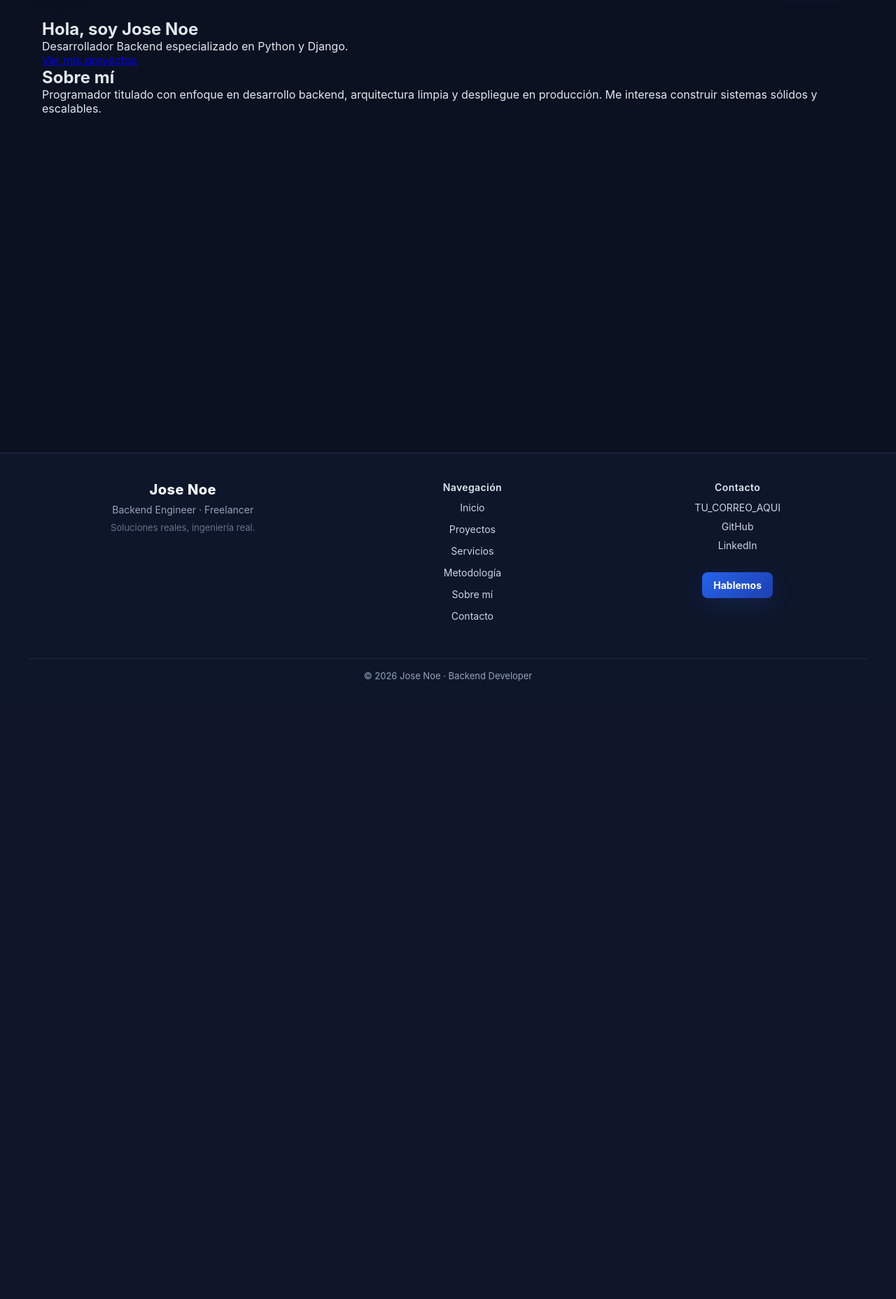
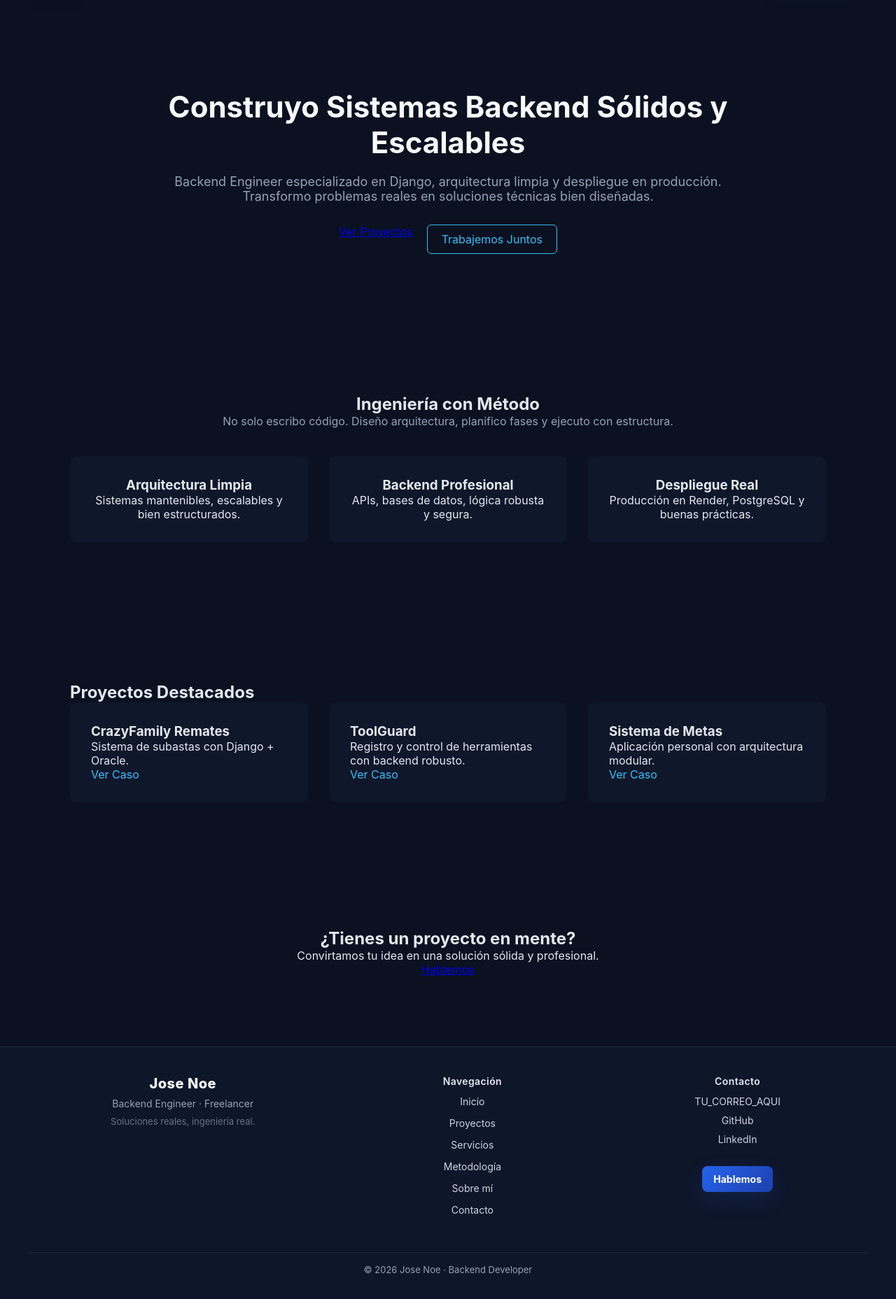
Before and after one commit to JoseNoeT/Portafolio, a Django app: template templates/home.html in a window 1280 px wide. Shown: the part 73-1930 px from the top of the page at 70% size. Before the commit the page ends 1047 px from the top, so only its background shows below. Run offline with Django 5.2, Linux system fonts and the light colour scheme; the template is opened without the code that fills it, so the values that code supplies are empty.

Commit message:
Add page templates and base CSS for pages

```diff
--- /dev/null
+++ b/static/css/about.css
@@ -0,0 +1,6 @@
+/* static/css/about.css - minimal styles for About page */
+.about-hero{ padding: 64px 20px; text-align:center; }
+.about-title{ color:#f8fafc; font-size:32px; margin-bottom:8px; }
+.about-lead{ color:#94a3b8; margin-bottom:18px; }
+.about-history, .about-stack, .about-values{ padding:28px 20px; background:transparent; color:#e2e8f0; }
+.tech-list{ list-style: none; display:flex; gap:12px; flex-wrap:wrap; }
--- /dev/null
+++ b/static/css/home.css
@@ -0,0 +1,114 @@
+/* HERO */
+.hero {
+    padding: 100px 20px;
+    text-align: center;
+}
+
+.hero-container {
+    max-width: 800px;
+    margin: auto;
+}
+
+.hero h1 {
+    font-size: 42px;
+    color: #f8fafc;
+    margin-bottom: 20px;
+}
+
+.hero p {
+    color: #94a3b8;
+    font-size: 18px;
+    margin-bottom: 30px;
+}
+
+.hero-buttons {
+    display: flex;
+    justify-content: center;
+    gap: 20px;
+}
+
+.btn-secondary {
+    padding: 10px 20px;
+    border: 1px solid #38bdf8;
+    color: #38bdf8;
+    border-radius: 6px;
+    text-decoration: none;
+    transition: 0.3s ease;
+}
+
+.btn-secondary:hover {
+    background: #38bdf8;
+    color: #0f172a;
+}
+
+/* VALUE */
+.value {
+    padding: 80px 20px;
+    text-align: center;
+}
+
+.value-sub {
+    margin-bottom: 40px;
+    color: #94a3b8;
+}
+
+.value-grid {
+    display: grid;
+    grid-template-columns: repeat(3, 1fr);
+    gap: 30px;
+}
+
+.value-card {
+    background: #0f172a;
+    padding: 30px;
+    border-radius: 10px;
+    transition: 0.3s ease;
+}
+
+.value-card:hover {
+    transform: translateY(-5px);
+}
+
+/* FEATURED */
+.featured {
+    padding: 80px 20px;
+}
+
+.featured-grid {
+    display: grid;
+    grid-template-columns: repeat(3, 1fr);
+    gap: 30px;
+}
+
+.project-card {
+    background: #0f172a;
+    padding: 30px;
+    border-radius: 10px;
+}
+
+.card-link {
+    color: #38bdf8;
+    text-decoration: none;
+}
+
+/* CTA */
+.cta {
+    padding: 80px 20px;
+    text-align: center;
+}
+
+.cta-container {
+    max-width: 700px;
+    margin: auto;
+}
+
+@media (max-width: 900px) {
+    .value-grid,
+    .featured-grid {
+        grid-template-columns: 1fr;
+    }
+
+    .hero-buttons {
+        flex-direction: column;
+    }
+}
--- /dev/null
+++ b/static/css/metodologia.css
@@ -0,0 +1,6 @@
+/* static/css/metodologia.css - minimal styles for Methodology */
+.method-hero{ padding:40px 20px; text-align:center; }
+.method-steps{ padding:20px 0; }
+.steps-list{ margin-left:18px; }
+
+@media (max-width:900px){ .steps-list{ margin-left:12px; } }
--- a/templates/base.html
+++ b/templates/base.html
@@ -8,6 +8,7 @@
         <link rel="stylesheet" href="{% static 'css/base.css' %}">
         <link rel="stylesheet" href="{% static 'css/navbar.css' %}">
         <link rel="stylesheet" href="{% static 'css/footer.css' %}">
+        {% block extra_css %}{% endblock %}
 </head>
 <body>
 
--- a/templates/home.html
+++ b/templates/home.html
@@ -1,22 +1,93 @@
 {% extends "base.html" %}
+{% load static %}
 
 {% block title %}Inicio - Jose Noe{% endblock %}
 
+{% block extra_css %}
+<link rel="stylesheet" href="{% static 'css/home.css' %}">
+{% endblock %}
+
 {% block content %}
 
+<!-- HERO -->
 <section class="hero">
-    <h1>Hola, soy Jose Noe</h1>
-    <p>Desarrollador Backend especializado en Python y Django.</p>
-    <a href="/proyectos/" class="btn">Ver mis proyectos</a>
+    <div class="hero-container">
+        <h1>Construyo Sistemas Backend Sólidos y Escalables</h1>
+        <p>
+            Backend Engineer especializado en Django, arquitectura limpia
+            y despliegue en producción. Transformo problemas reales
+            en soluciones técnicas bien diseñadas.
+        </p>
+
+        <div class="hero-buttons">
+            <a href="/proyectos/" class="btn-primary">Ver Proyectos</a>
+            <a href="/contact/" class="btn-secondary">Trabajemos Juntos</a>
+        </div>
+    </div>
 </section>
 
-<section class="about">
-    <h2>Sobre mí</h2>
-    <p>
-        Programador titulado con enfoque en desarrollo backend,
-        arquitectura limpia y despliegue en producción.
-        Me interesa construir sistemas sólidos y escalables.
-    </p>
+<!-- PROPUESTA DE VALOR -->
+<section class="value">
+    <div class="container">
+        <h2>Ingeniería con Método</h2>
+        <p class="value-sub">
+            No solo escribo código. Diseño arquitectura, planifico fases
+            y ejecuto con estructura.
+        </p>
+
+        <div class="value-grid">
+            <div class="value-card">
+                <h3>Arquitectura Limpia</h3>
+                <p>Sistemas mantenibles, escalables y bien estructurados.</p>
+            </div>
+
+            <div class="value-card">
+                <h3>Backend Profesional</h3>
+                <p>APIs, bases de datos, lógica robusta y segura.</p>
+            </div>
+
+            <div class="value-card">
+                <h3>Despliegue Real</h3>
+                <p>Producción en Render, PostgreSQL y buenas prácticas.</p>
+            </div>
+        </div>
+    </div>
+</section>
+
+<!-- PROYECTOS DESTACADOS -->
+<section class="featured">
+    <div class="container">
+        <h2>Proyectos Destacados</h2>
+
+        <div class="featured-grid">
+            <div class="project-card">
+                <h3>CrazyFamily Remates</h3>
+                <p>Sistema de subastas con Django + Oracle.</p>
+                <a href="/proyectos/" class="card-link">Ver Caso</a>
+            </div>
+
+            <div class="project-card">
+                <h3>ToolGuard</h3>
+                <p>Registro y control de herramientas con backend robusto.</p>
+                <a href="/proyectos/" class="card-link">Ver Caso</a>
+            </div>
+
+            <div class="project-card">
+                <h3>Sistema de Metas</h3>
+                <p>Aplicación personal con arquitectura modular.</p>
+                <a href="/proyectos/" class="card-link">Ver Caso</a>
+            </div>
+        </div>
+    </div>
+</section>
+
+<!-- CTA FINAL -->
+<section class="cta">
+    <div class="cta-container">
+        <h2>¿Tienes un proyecto en mente?</h2>
+        <p>Convirtamos tu idea en una solución sólida y profesional.</p>
+        <a href="/contact/" class="btn-primary">Hablemos</a>
+    </div>
 </section>
 
 {% endblock %}
```
Also changed, not shown: static/css/contact.css (added, +7 -0 lines), static/css/projects.css (added, +7 -0 lines), static/css/services.css (added, +7 -0 lines), templates/about.html (added, +39 -0 lines), templates/contact.html (added, +38 -0 lines), templates/metodologia.html (added, +32 -0 lines), templates/proyectos/detail.html (added, +39 -0 lines), templates/proyectos/list.html (added, +31 -0 lines), templates/services.html (added, +37 -0 lines).
